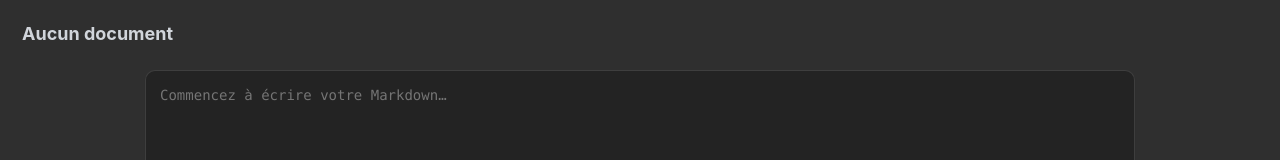
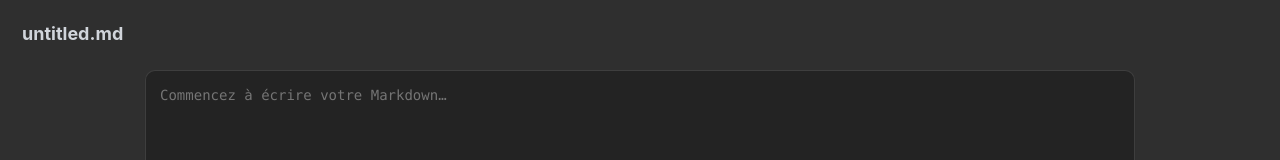
Before and after one commit to cmtdrt/Bloom, a Preact app: page / in a window 1280 px wide. Shown: the top 160 px of the page. Built offline with nearby package versions, Linux system fonts and the light colour scheme.

Commit message:
untitled file feature

```diff
--- a/src/App.tsx
+++ b/src/App.tsx
@@ -112,7 +112,7 @@ export default function App() {
       if (!currentPath) {
         const selected = await save({
           filters: [{ name: "Markdown", extensions: ["md", "markdown"] }],
-          defaultPath: "note.md",
+          defaultPath: "untitled.md",
         });
         if (!selected) return;
         await writeTextFile(selected, currentContent);
@@ -323,7 +323,7 @@ export default function App() {
     }
   }, [mode, filePath, dirty]);
 
-  const title = basenameFromTauriPath(filePath) || "Aucun document";
+  const title = basenameFromTauriPath(filePath) || "untitled.md";
 
   const showEditor = mode === "split" || (mode === "single" && singleView === "edit");
   const showPreview = mode === "split" || (mode === "single" && singleView === "preview");
```
